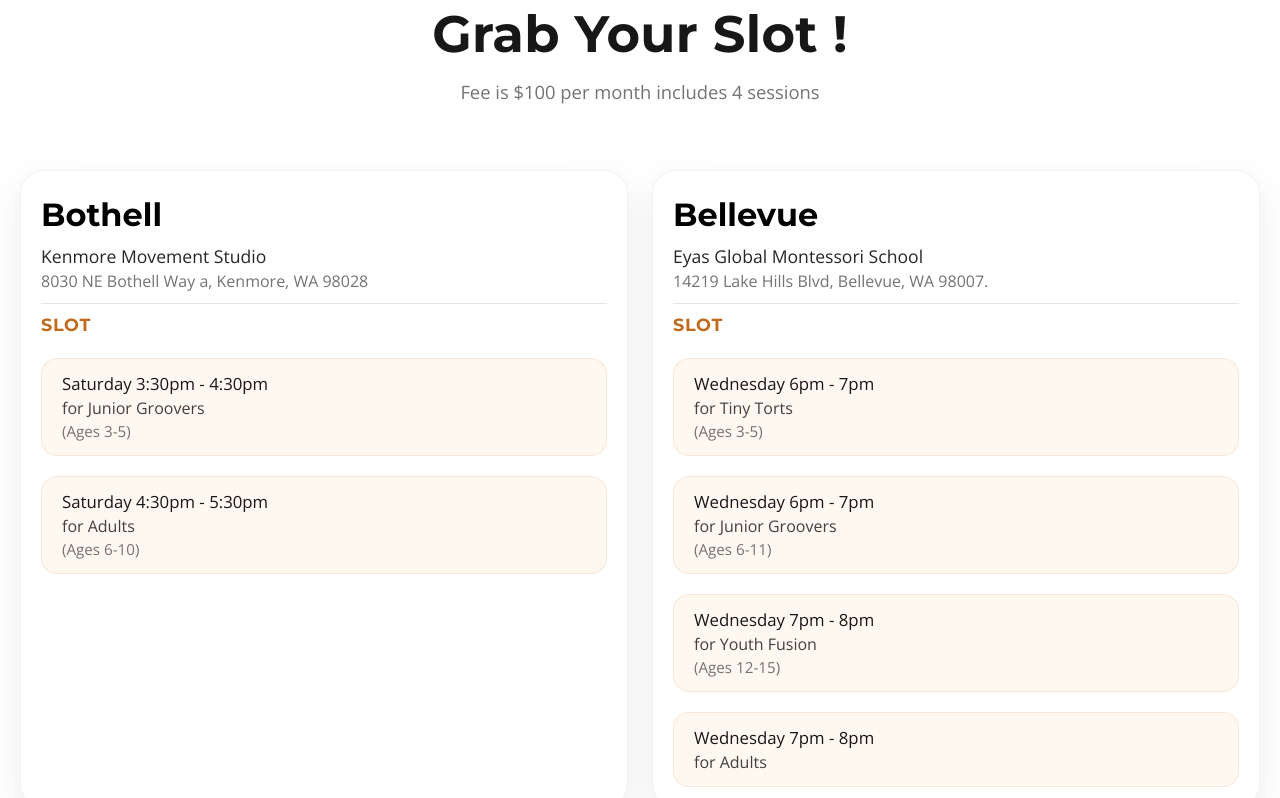
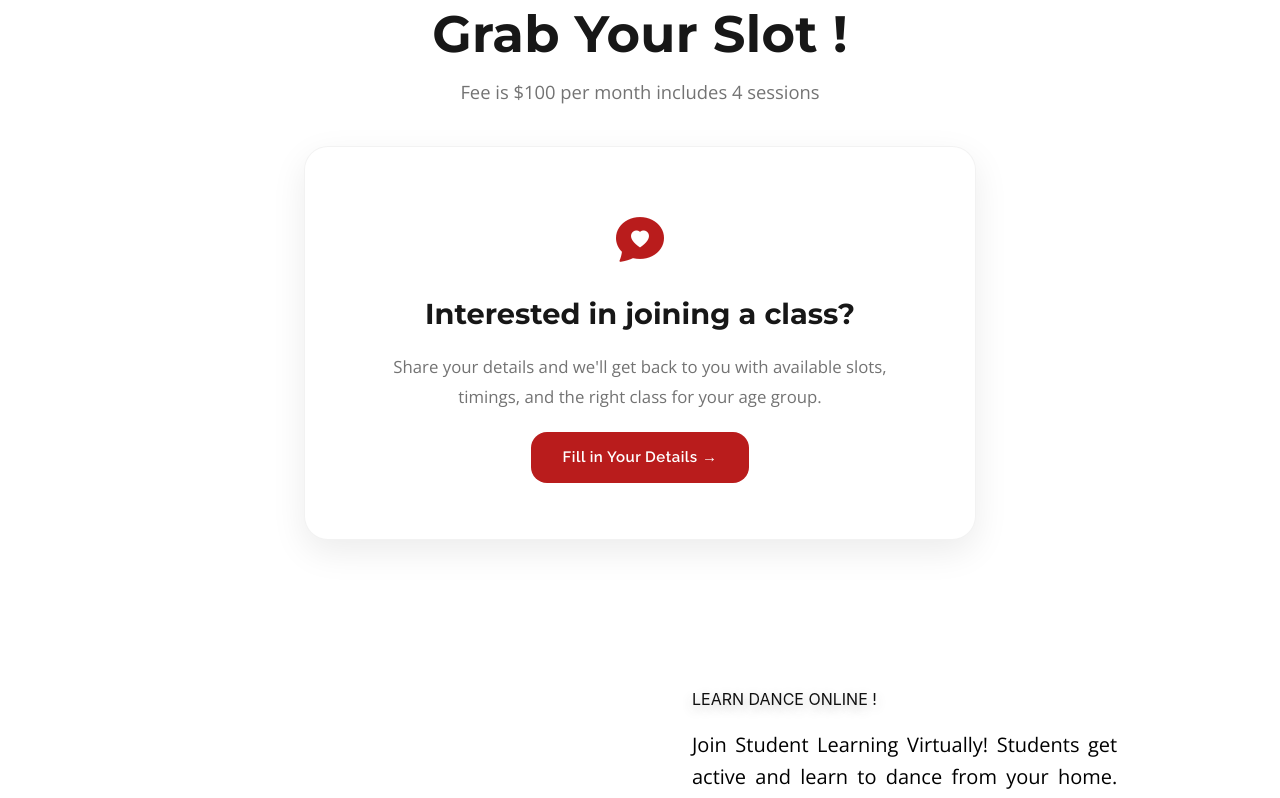
Before and after one commit to ZCS-22/CB, a React (Vite) app: page /Classes in a window 1280 px wide. Shown: the part 2580-3378 px from the top of the page. Built offline with nearby package versions, Linux system fonts and the light colour scheme; a web font is replaced by a local one.

Commit message:
Classes: replace schedule location cards with Contact page CTA

```diff
--- a/src/index.css
+++ b/src/index.css
@@ -813,6 +813,14 @@ body {@apply text-black;}
 .classes-schedule-title {@apply font-montserrat mb-3 font-extrabold leading-tight tracking-[0.3px] text-neutral-900 text-[clamp(2rem,4vw,3.4rem)];}
 .classes-schedule-subtitle {@apply font-opensans m-0 font-medium leading-7 text-neutral-500 text-[clamp(1rem,1.8vw,1.15rem)];}
 .classes-schedule-grid {@apply gap-6 grid grid-cols-[repeat(2,minmax(280px,1fr))];}
+/* Contact CTA block replacing schedule cards */
+.classes-contact-cta {@apply opacity-0 translate-y-8 transition-[opacity,transform] ease-out duration-[900ms] mt-10;}
+.classes-contact-cta.schedule-show {@apply opacity-100 translate-y-0;}
+.classes-contact-cta-inner {@apply flex flex-col items-center gap-5 bg-white rounded-3xl border border-black/5 shadow-[0_12px_35px_rgba(0,0,0,0.08)] px-12 py-14 text-center max-w-2xl mx-auto;}
+.classes-contact-cta-icon {@apply text-[3rem] text-[#B91C1C];}
+.classes-contact-cta-title {@apply font-montserrat font-bold text-neutral-900 text-[1.8rem] leading-[1.3] m-0;}
+.classes-contact-cta-text {@apply font-opensans text-neutral-500 text-[1.05rem] leading-[1.8] m-0 max-w-lg;}
+.classes-contact-cta-btn {@apply font-raleway inline-flex items-center gap-2 rounded-2xl bg-[#B91C1C] px-8 py-3.5 text-[15px] font-semibold tracking-[0.5px] text-white no-underline transition-all duration-300 hover:bg-[#991B1B] hover:-translate-y-0.5;}
 .classes-schedule-card {@apply rounded-3xl border border-black/5 bg-white p-5 shadow-[0_12px_35px_rgba(0,0,0,0.08)] opacity-0 translate-y-8 transition-[opacity,transform,box-shadow] ease-out duration-[900ms,900ms,350ms];}
 .classes-schedule-card:hover {@apply -translate-y-2 shadow-[0_20px_50px_rgba(0,0,0,0.15)]}
 .schedule-show {opacity: 1; transform: translateY(0);}
--- a/src/pages/Classes.jsx
+++ b/src/pages/Classes.jsx
@@ -371,69 +371,6 @@ function OffLineClasses() {
 --------------------------------------------------- */
 function ClassScheduleSection() {
   const [sectionRef, sectionVisible] = useInViewOnce(0.2);
-  const safeEventHandler = useSafeEventHandler();
-
-  const jotformLink = "https://www.jotform.com/form/232332387725054";
-
-  const schedules = [
-    {
-      location: "Bothell",
-      venueLine1: "Kenmore Movement Studio",
-      venueLine2: "8030 NE Bothell Way a, Kenmore, WA 98028",
-      slots: [
-        {
-          time: "Saturday 3:30pm - 4:30pm",
-          className: "Junior Groovers",
-          age: "Ages 3-5",
-        },
-        {
-          time: "Saturday 4:30pm - 5:30pm",
-          className: "Adults",
-          age: "Ages 6-10",
-        },
-      ],
-    },
-    {
-      location: "Bellevue",
-      venueLine1: "Eyas Global Montessori School",
-      venueLine2: "14219 Lake Hills Blvd, Bellevue, WA 98007.",
-      slots: [
-        {
-          time: "Wednesday 6pm - 7pm",
-          className: "Tiny Torts",
-          age: "Ages 3-5",
-        },
-        {
-          time: "Wednesday 6pm - 7pm",
-          className: "Junior Groovers",
-          age: "Ages 6-11",
-        },
-        {
-          time: "Wednesday 7pm - 8pm",
-          className: "Youth Fusion",
-          age: "Ages 12-15",
-        },
-        {
-          time: "Wednesday 7pm - 8pm",
-          className: "Adults",
-          age: "",
-        },
-      ],
-    },
-  ];
-
-  const openJotform = useCallback(() => {
-    if (!jotformLink) {
-      throw new Error("Jotform link is missing.");
-    }
-
-    window.open(jotformLink, "_blank", "noopener,noreferrer");
-  }, [jotformLink]);
-
-  const handleScheduleCardClick = safeEventHandler(
-    openJotform,
-    "Unable to open the registration form right now."
-  );
 
   return (
     <section ref={sectionRef} className="classes-schedule-section">
@@ -449,39 +386,26 @@ function ClassScheduleSection() {
           </p>
         </div>
 
-        <div className="classes-schedule-grid">
-          {schedules.map((item, index) => (
-            <div
-              key={item.location}
-              onClick={handleScheduleCardClick}
-              className={`classes-schedule-card schedule-clickable ${
-                sectionVisible ? "schedule-show" : ""
-              }`}
-              style={{ transitionDelay: `${index * 0.18}s` }}
-            >
-              <h3 className="schedule-location">{item.location}</h3>
-
-              <div className="schedule-address-block">
-                <p className="schedule-venue-line1">{item.venueLine1}</p>
-                <p className="schedule-venue-line2">{item.venueLine2}</p>
-              </div>
-
-              <div className="schedule-slot-block">
-                <h4 className="schedule-slot-heading">Slot</h4>
-
-                {item.slots.map((slot, slotIndex) => (
-                  <div key={slotIndex} className="schedule-slot-item">
-                    <p className="schedule-slot-time">{slot.time}</p>
-                    <p className="schedule-slot-class">for {slot.className}</p>
-
-                    {slot.age && (
-                      <p className="schedule-slot-age">({slot.age})</p>
-                    )}
-                  </div>
-                ))}
-              </div>
+        <div
+          className={`classes-contact-cta ${
+            sectionVisible ? "schedule-show" : ""
+          }`}
+        >
+          <div className="classes-contact-cta-inner">
+            <div className="classes-contact-cta-icon">
+              <i className="bi bi-chat-heart-fill"></i>
             </div>
-          ))}
+            <h3 className="classes-contact-cta-title">
+              Interested in joining a class?
+            </h3>
+            <p className="classes-contact-cta-text">
+              Share your details and we&apos;ll get back to you with available
+              slots, timings, and the right class for your age group.
+            </p>
+            <Link to="/Contact" className="classes-contact-cta-btn">
+              Fill in Your Details →
+            </Link>
+          </div>
         </div>
       </div>
     </section>
```
